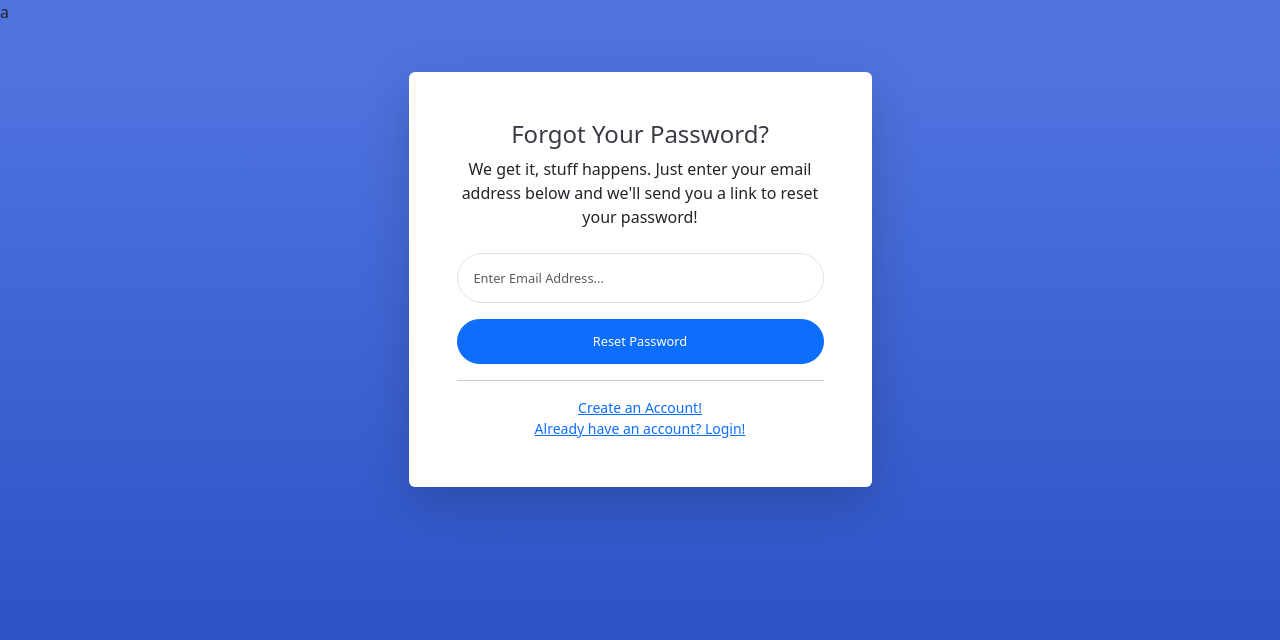
After one commit to WidyaX1900/widyablog, a CodeIgniter app: page /widyablog/index.php/auth/forgot_form in a window 1280 px wide. The commit adds this page. Shown: the top 640 px of the page. Run offline with CodeIgniter, Linux system fonts and the light colour scheme; some libraries are stand-ins or nearby versions.

Commit message:
Create Forgot Password feature

```diff
--- a/application/controllers/Auth.php
+++ b/application/controllers/Auth.php
@@ -247,6 +247,11 @@ a<?php
                 $this->email->message('Click this link to activate your account:
                 <a href="' . base_url() . 'auth/activate?email=' . $email . '&token='
                     . urlencode($token) . '">Activate</a>');
+            } else if ($type === 'forgot') {
+                $this->email->subject('Reset Password');
+                $this->email->message('Click this link to reset your password:
+                <a href="' . base_url() . 'auth/reset?email=' . $email . '&token='
+                    . urlencode($token) . '">Reset</a>');
             }
 
             $this->email->send();
@@ -308,9 +313,104 @@ a<?php
 
             $data['title'] = 'user';
             $data['users'] = $this->users->getUsers();
+            $data['user_role'] = $this->users->userRoles();
 
             $this->load->view('auth/header', $data);
             $this->load->view('auth/users', $data);
             $this->load->view('auth/footer');
         }
+
+        public function forgot_form()
+        {
+            $this->load->view('auth/forgot_form');
+        }
+
+        public function forgot_password()
+        {
+            $email = $this->input->post('email');
+
+            // Email Check
+            $user_email = $this->db->get_where('users', ['email' => $email])->row_array();
+
+            if ($user_email) {
+                //Create a Token
+                $token = base64_encode(random_bytes(40));
+
+                $user_token = [
+                    'email' => $email,
+                    'token' => $token,
+                    'date_created' => 0
+                ];
+
+                $this->db->insert('user_tokens', $user_token);
+
+                $this->send_email($email, $token, 'forgot');
+
+                $this->session->set_flashdata('success', 'success');
+                $this->session->set_flashdata('result', 'Successful');
+                $this->session->set_flashdata('action', 'Send Reset Password Request. Please check your email');
+                return redirect('auth/login');
+            } else {
+                $this->session->set_flashdata('failed', 'Reset Failed');
+                $this->session->set_flashdata('action', 'This email is not registered');
+                return redirect('auth/login');
+            }
+        }
+
+        public function reset()
+        {
+            $email = $this->input->get('email');
+            $token = $this->input->get('token');
+
+            // Check Email
+            $user_email = $this->db->get_where('user_tokens', ['email' => $email])->row_array();
+
+            if ($user_email) {
+                // Check Token
+                if ($token === $user_email['token']) {
+                    //  Direct to Password reset form
+                    $this->session->set_userdata('email', $email);
+                    $this->load->view('auth/reset');
+                } else {
+                    $this->session->set_flashdata('failed', 'Reset Failed');
+                    $this->session->set_flashdata('action', 'Reset Failed! Wrong Token');
+                    return redirect('auth/login');
+                }
+            } else {
+                $this->session->set_flashdata('failed', 'Reset Failed');
+                $this->session->set_flashdata('action', 'Reset Failed! Wrong Email');
+                return redirect('auth/login');
+            }
+        }
+
+        public function reset_password()
+        {
+            $email = $this->session->userdata('email');
+            $password = password_hash($this->input->post('password'), PASSWORD_DEFAULT);
+
+            // Check Email
+            $user_email = $this->db->get_where('users', ['email' => $email])->row_array();
+
+            if ($user_email) {
+                // Change Password
+                $this->db->set('password', $password);
+                $this->db->where('email', $email);
+                $this->db->update('users');
+
+                $this->db->delete('user_tokens', ['email' => $email]);
+
+                $this->session->unset_userdata('email');
+
+                $this->session->set_flashdata('success', 'success');
+                $this->session->set_flashdata('result', 'Successful');
+                $this->session->set_flashdata('action', 'Reset Password. Please login');
+                return redirect('auth/login');
+            } else {
+                $this->session->set_flashdata('failed', 'Reset Failed');
+                $this->session->set_flashdata('action', 'Reset Failed! This email is not registered');
+
+                $this->session->unset_userdata('email');
+                return redirect('auth/login');
+            }
+        }
     }
--- a/application/models/User_Model.php
+++ b/application/models/User_Model.php
@@ -20,4 +20,15 @@ class User_Model extends CI_Model
 
         return $query->result();
     }
+
+    public function userRoles()
+    {
+        $this->db->select('role_id, roles.name');
+        $this->db->from('users');
+        $this->db->join('roles', 'role_id=roles.id');
+
+        $query = $this->db->get();
+
+        return $query->result();
+    }
 }
--- /dev/null
+++ b/application/views/auth/forgot_form.php
@@ -0,0 +1,83 @@
+<!DOCTYPE html>
+<html lang="en">
+
+<head>
+
+    <meta charset="utf-8">
+    <meta http-equiv="X-UA-Compatible" content="IE=edge">
+    <meta name="viewport" content="width=device-width, initial-scale=1, shrink-to-fit=no">
+    <meta name="description" content="">
+    <meta name="author" content="">
+
+    <title>Forgot Password</title>
+
+    <!-- Custom fonts for this template-->
+    <link href="vendor/fontawesome-free/css/all.min.css" rel="stylesheet" type="text/css">
+    <link href="https://fonts.googleapis.com/css?family=Nunito:200,200i,300,300i,400,400i,600,600i,700,700i,800,800i,900,900i" rel="stylesheet">
+
+    <!-- Custom styles for this template-->
+    <link href="<?= base_url('assets/css/'); ?>sb-admin-2.min.css" rel="stylesheet">
+    <link href="<?= base_url('assets/css/'); ?>bootstrap.css" rel="stylesheet">
+
+</head>
+
+<body class="bg-gradient-primary">
+
+    <div class="container">
+
+        <!-- Outer Row -->
+        <div class="row justify-content-center">
+
+            <div class="col-xl-10 col-lg-12 col-md-9">
+
+                <div class="card o-hidden border-0 shadow-lg my-5 w-50 mx-auto">
+                    <div class="card-body p-0">
+                        <!-- Nested Row within Card Body -->
+                        <div class="row">
+                            <div class="col-lg">
+                                <div class="p-5">
+                                    <div class="text-center">
+                                        <h1 class="h4 text-gray-900 mb-2">Forgot Your Password?</h1>
+                                        <p class="mb-4">We get it, stuff happens. Just enter your email address below
+                                            and we'll send you a link to reset your password!</p>
+                                    </div>
+                                    <form class="user" action="<?= base_url(); ?>auth/forgot_password/" method="post">
+                                        <div class="form-group">
+                                            <input type="email" class="form-control form-control-user" id="email" name="email" placeholder="Enter Email Address...">
+                                        </div>
+                                        <button type="submit" class="btn btn-primary btn-user btn-block">
+                                            Reset Password
+                                        </button>
+                                    </form>
+                                    <hr>
+                                    <div class="text-center">
+                                        <a class="small" href="<?= base_url(); ?>auth/register/">Create an Account!</a>
+                                    </div>
+                                    <div class="text-center">
+                                        <a class="small" href="<?= base_url(); ?>auth/login/">Already have an account? Login!</a>
+                                    </div>
+                                </div>
+                            </div>
+                        </div>
+                    </div>
+                </div>
+
+            </div>
+
+        </div>
+
+    </div>
+
+    <!-- Bootstrap core JavaScript-->
+    <script src="vendor/jquery/jquery.min.js"></script>
+    <script src="vendor/bootstrap/js/bootstrap.bundle.min.js"></script>
+
+    <!-- Core plugin JavaScript-->
+    <script src="vendor/jquery-easing/jquery.easing.min.js"></script>
+
+    <!-- Custom scripts for all pages-->
+    <script src="js/sb-admin-2.min.js"></script>
+
+</body>
+
+</html>
--- a/application/views/auth/users.php
+++ b/application/views/auth/users.php
@@ -1,7 +1,5 @@
 <div class="d-sm-flex align-items-center justify-content-between mb-4">
     <h1 class="h3 mb-0 text-gray-800">All Posts</h1>
-    <a href="#" class="d-none d-sm-inline-block btn btn-sm btn-primary shadow-sm p-3 " style="font-size: 1rem;"><span class="material-symbols-rounded" style="transform: translateY(25%);">add</span> Add a Post
-    </a>
 </div>
 
 <div class="mt-2">
@@ -23,19 +21,21 @@
         </thead>
         <tbody>
             <?php $i = 1; ?>
+            <?php $userIndex = 0; ?>
             <?php foreach ($users as $user) : ?>
                 <tr class="table-light">
                     <th scope="row"><?= $i; ?></th>
                     <td><?= $user->name; ?></td>
                     <td><?= $user->email; ?></td>
                     <td><?= $user->status; ?></td>
-                    <td><?= $user->role_id; ?></td>
+                    <td><?= $user_role[$userIndex]->name; ?></td>
                     <td>
                         <a href="#" class="btn btn-primary btn-sm" target="_blank">View</a>
                         <a href="#" class="btn btn-warning btn-sm mx-3">Edit</a>
                         <a href="#" class="btn btn-danger btn-sm">Delete</a>
                     </td>
                 </tr>
+                <?php $userIndex++; ?>
                 <?php $i++; ?>
             <?php endforeach; ?>
         </tbody>
--- a/application/views/blog/single.php
+++ b/application/views/blog/single.php
@@ -43,6 +43,11 @@
         <header class="mb-4">
             <h5>Comments</h5>
         </header>
+        <?php if (!$this->session->userdata('userData')) : ?>
+            <div class="mb-4">
+                <h6>You must log in to comment this post</h6>
+            </div>
+        <?php else : ?>
             <?php $commentIndex = 0; ?>
             <?php if (count($comments) == 0) : ?>
                 <div class=" row user-comment mb-4">
@@ -70,5 +75,6 @@
                     <button type="submit" class="btn btn-primary btn-sm" id="basic-addon2">Send</button>
                 </div>
             </form>
+        <?php endif; ?>
     </section>
 </section>
--- a/application/views/forms/login.php
+++ b/application/views/forms/login.php
@@ -70,7 +70,7 @@
                             </form>
                             <div class="text-center">
                                 <div class="mb-0">
-                                    <a class="small" href="#">Forgot Password?</a>
+                                    <a class="small" href="<?= base_url(); ?>auth/forgot_form">Forgot Password?</a>
                                 </div>
                                 <a class="small" href="<?= base_url(); ?>auth/register/">Don't have an account? Register Now!</a>
                             </div>
--- a/application/views/forms/register.php
+++ b/application/views/forms/register.php
@@ -70,7 +70,7 @@
                             </form>
                             <div class="text-center">
                                 <div class="mb-0">
-                                    <a class="small" href="#">Forgot Password?</a>
+                                    <a class="small" href="<?= base_url(); ?>auth/forgot_form">Forgot Password?</a>
                                 </div>
                                 <a class="small" href="<?= base_url(); ?>auth/login/">Already have an account? Login!</a>
                             </div>
```
Also changed, not shown: application/views/auth/reset.php (added, +74 -0 lines). Lines whose indentation alone changed are shown as unchanged.
